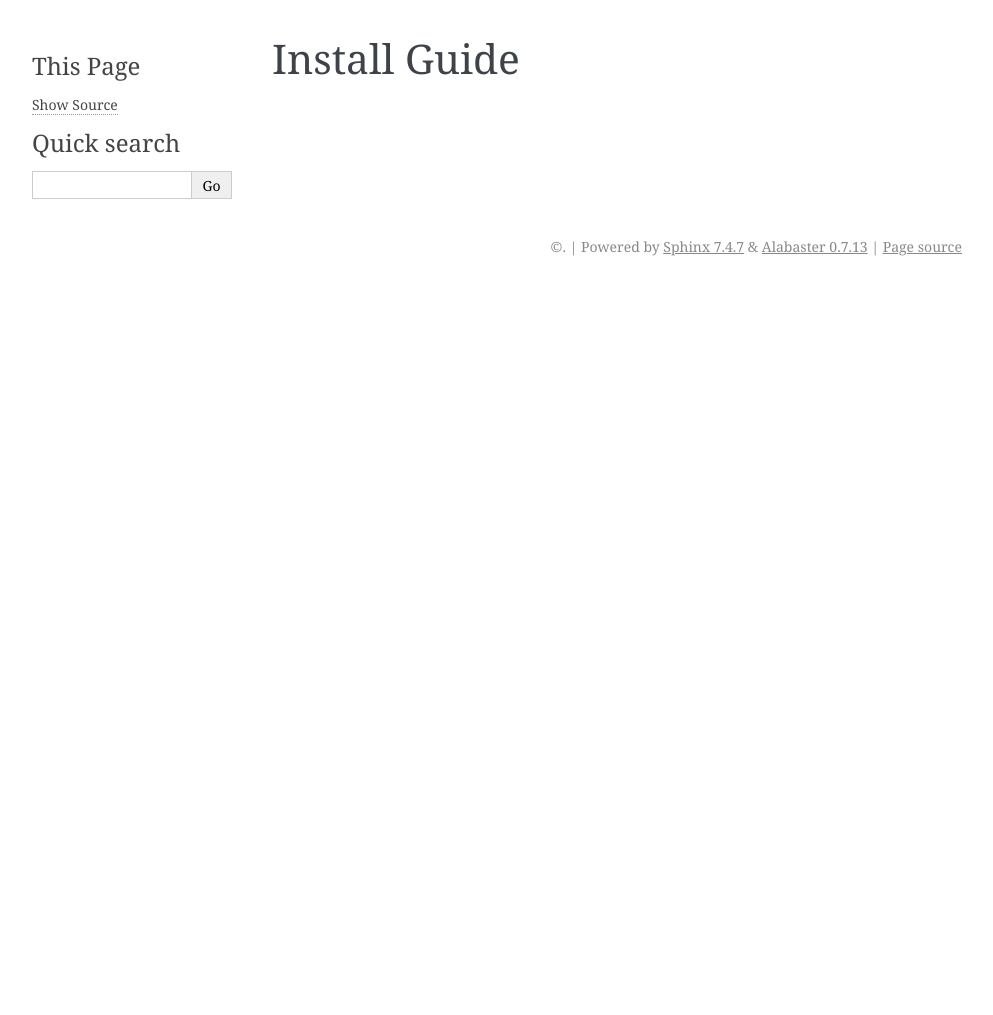
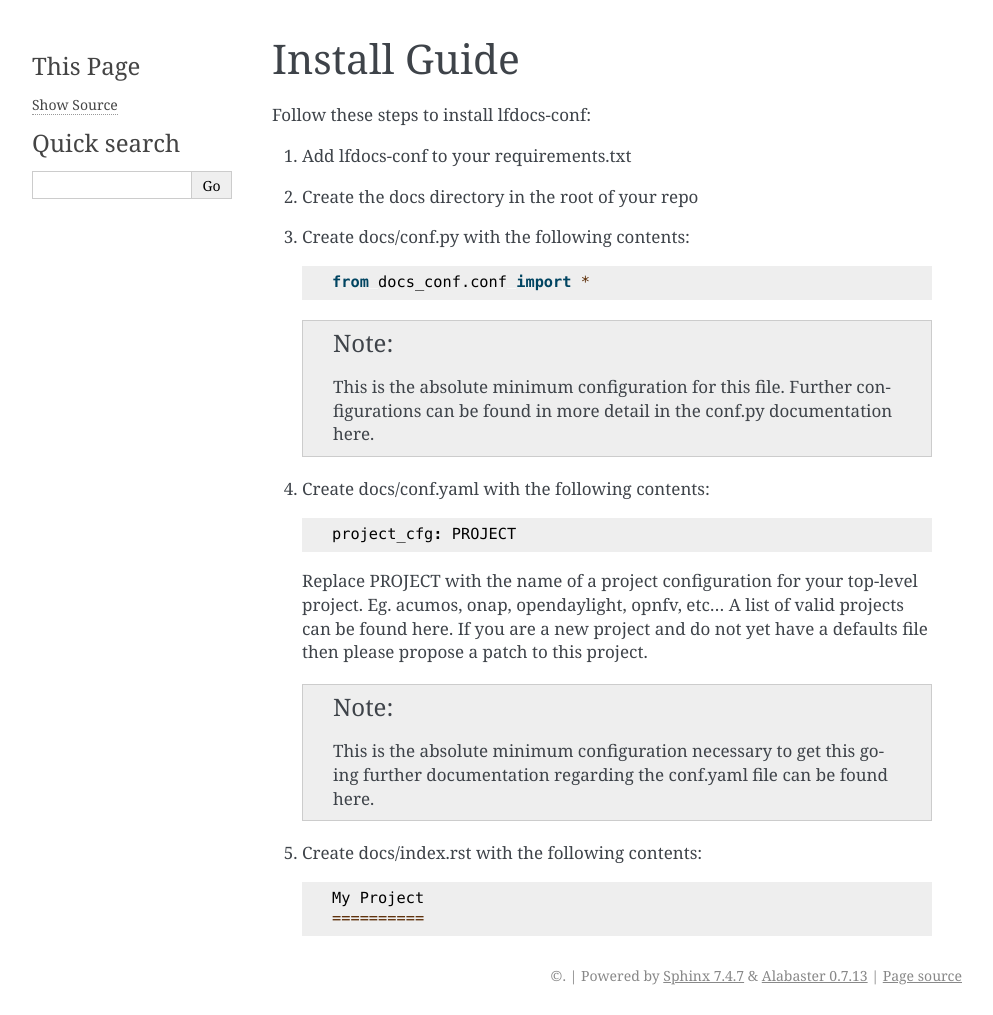
Before and after one commit to lfit/releng-docs-conf, a Sphinx documentation site: the page built from docs/install-guide.rst, in a window 1280 px wide. Shown: the whole page, without its empty margins (148-1141 px from the left). Built offline with Sphinx 7.4.7, drawn with Linux system fonts in a browser that asks for light colours; before the commit the page ends 900 px from its top, so only the background shows below that.

Commit message:
Add initial install guide
Change-Id: I1044204ddaff54ffcd4b24393fd91038dd3e4e28
Signed-off-by: Thanh Ha <thanh.ha@linuxfoundation.org>

```diff
--- a/docs/install-guide.rst
+++ b/docs/install-guide.rst
@@ -1,2 +1,37 @@
+.. _lfdocs-conf-install:
+
 Install Guide
 =============
+
+Follow these steps to install lfdocs-conf:
+
+#. Add lfdocs-conf to your requirements.txt
+#. Create the docs directory in the root of your repo
+#. Create docs/conf.py with the following contents::
+
+     from docs_conf.conf import *
+
+   .. note::
+
+      This is the absolute minimum configuration for this file. Further
+      configurations can be found in more detail in the conf.py documentation
+      here.
+
+#. Create docs/conf.yaml with the following contents::
+
+     project_cfg: PROJECT
+
+   Replace PROJECT with the name of a project configuration for your top-level
+   project. Eg. acumos, onap, opendaylight, opnfv, etc... A list of valid
+   projects can be found here. If you are a new project and do not yet have a
+   defaults file then please propose a patch to this project.
+
+   .. note::
+
+      This is the absolute minimum configuration necessary to get this going
+      further documentation regarding the conf.yaml file can be found here.
+
+#. Create docs/index.rst with the following contents::
+
+     My Project
+     ==========
--- a/docs_conf/__init__.py
+++ b/docs_conf/__init__.py
@@ -15,4 +15,4 @@ Configure sphinx-doc through an YAML file.
 """
 __author__ = 'Linux Foundation Releng'
 __summary__ = 'Linux Foundation DocsConf'
-__version__ = '0.2.0-dev'
+__version__ = '0.1.3'
```
